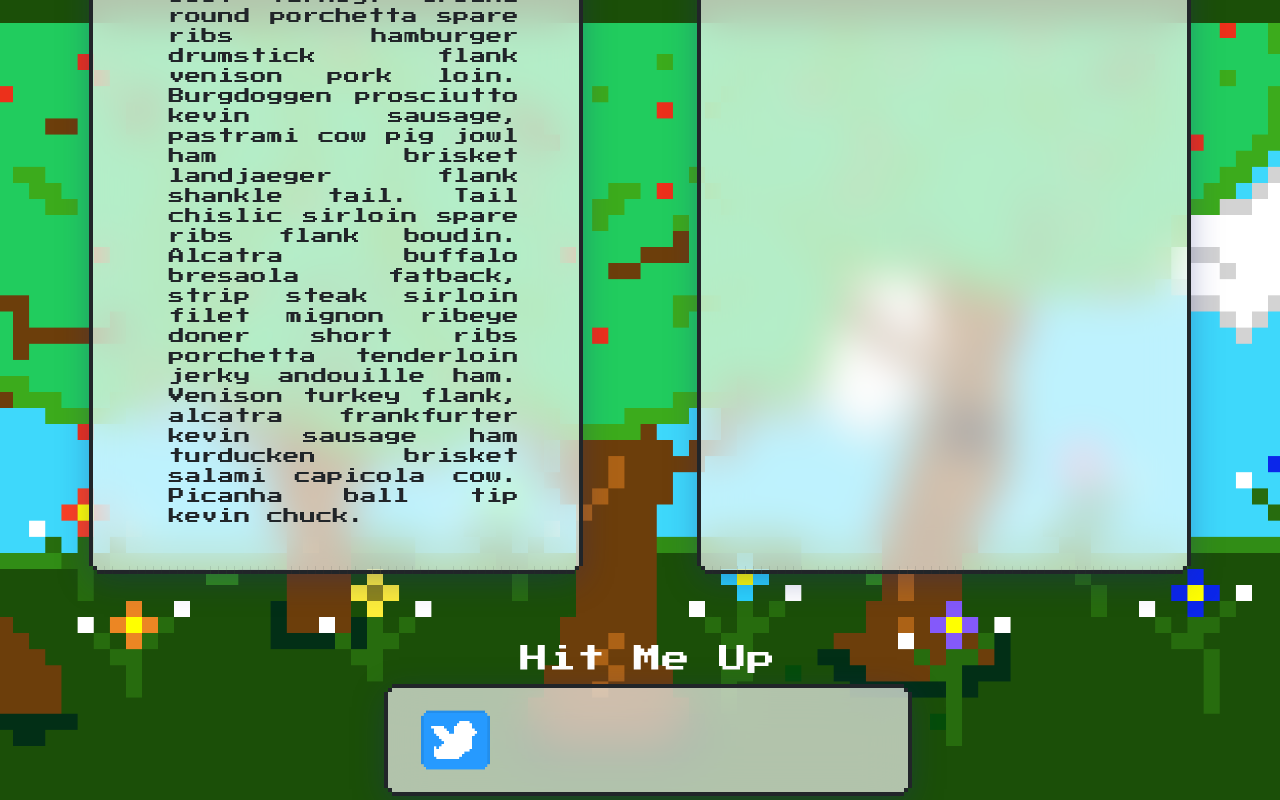
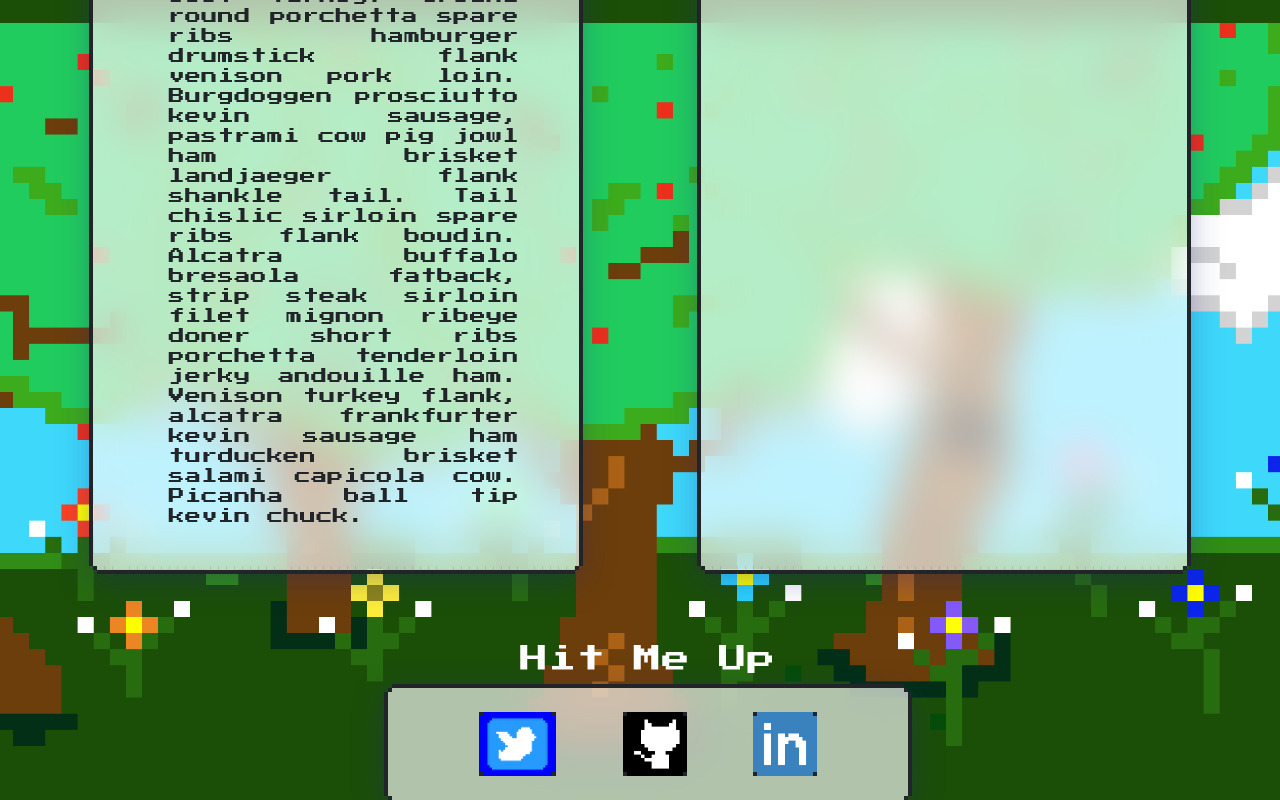
Before and after one commit to meltonlogan615/Portfolio, a website: page index.html in a window 1280 px wide. Shown: the part 3209-4009 px from the top of the page. Before the commit the page ends 3973 px from the top, so only its background shows below. Drawn offline with nearby package versions, Linux system fonts and the light colour scheme.

Commit message:
added icons and fixed styling

```diff
--- a/index.html
+++ b/index.html
@@ -298,7 +298,13 @@
         <h2 class="section-title title">Hit Me Up</h2>
         <div class="nes-container is-rounded contact-links glass">
            <a href="https://twitter.com/StinkyStinkFace" target="_blank">
-            <img src="pics/twit.png" alt="" class="social-icon">
+            <img src="pics/twit.png" alt="Twitter Icon" class="nes-container is-rounded social-icon" id="twitter">
+           </a>
+           <a href="http://" target="_blank" rel="noopener noreferrer">
+               <img src="pics/git.png" alt="GitHub Icon" class="nes-container is-rounded social-icon" id="github">
+           </a>
+           <a href="http://" target="_blank" rel="noopener noreferrer">
+               <img src="pics/linked.png" alt="LinkedIn Icon" class="nes-container is-rounded social-icon" id="linkedin">
            </a>
 
         </div>
--- a/style.css
+++ b/style.css
@@ -24,6 +24,7 @@ html {
 
 body {
     background-color: rgba(255, 255, 255, 0);
+    margin-bottom: 2rem;
 }
 
 header {
@@ -89,7 +90,7 @@ h4 {
     width: 12rem;
 }
 
-.profile-image, {
+.profile-image {
     margin: 0;
     padding: 0;
 }
@@ -121,7 +122,7 @@ h4 {
 .top-nav {
     display: flex;
     flex: auto;
-    width: auto%;
+    width: auto;
     justify-content: center;
     margin-top: 2rem;
 }
@@ -289,15 +290,33 @@ h4 {
 
 .contact-links {
     background-color: yellow;
+    justify-content: space-evenly;
     display: flex;
     margin: auto;
     margin: 1.5rem auto;
     padding: 0 2rem 0 3rem;
-
 }
 
 .social-icon {
+    display: flex;
     height: 4rem;
+    padding: 0;
+}
+
+.nes-container .social-icon {
+    padding: 0;
+}
+
+#twitter {
+    background-color: blue;
+}
+
+#linkedin {
+    background-color: rgb(57, 130, 189);
+}
+
+#github {
+    background-color: #000;
 }
 
 /**** GENERAL ****/
```
Also changed, not shown: pics/git.png (added), pics/linked.png (added).
